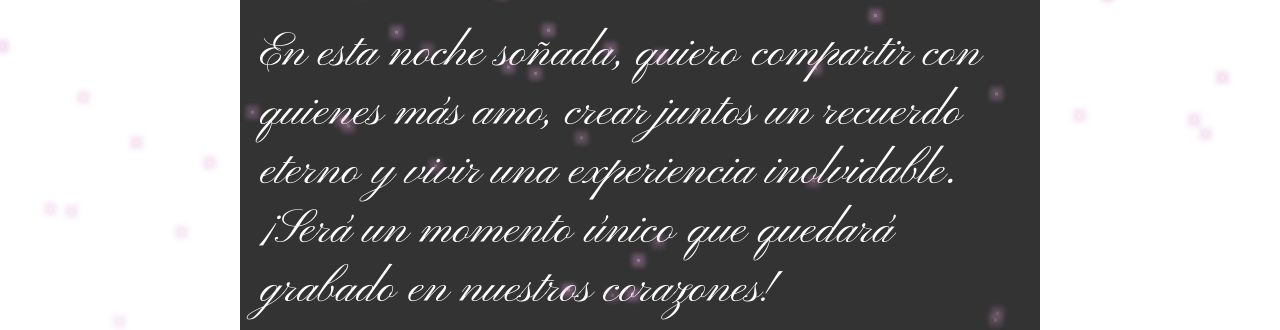
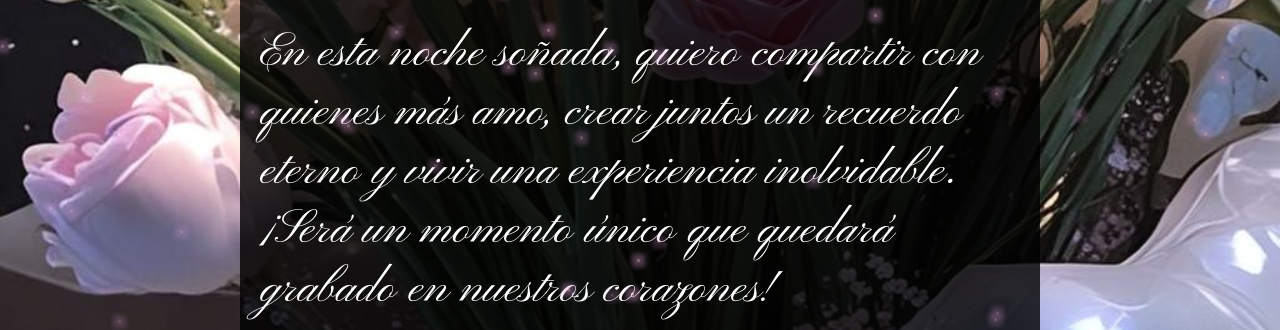
Before and after one commit to YourVirtualCard/teinvitoamifiesta, a plain HTML site: page index.html in a window 1280 px wide. Shown: the part 264-594 px from the top of the page. Drawn offline with Linux system fonts and the light colour scheme.

Commit message:
Update styles.css

```diff
--- a/public/css/styles.css
+++ b/public/css/styles.css
@@ -1,6 +1,6 @@
 body {
     font-family: 'Pinyon Script', serif;
-    background-image: url('img/fondo.jpeg');
+    background-image: url('../img/fondo.jpeg');
     animation: fall 30s linear infinite;
     background-size: contain;
     color: #fff;
```
